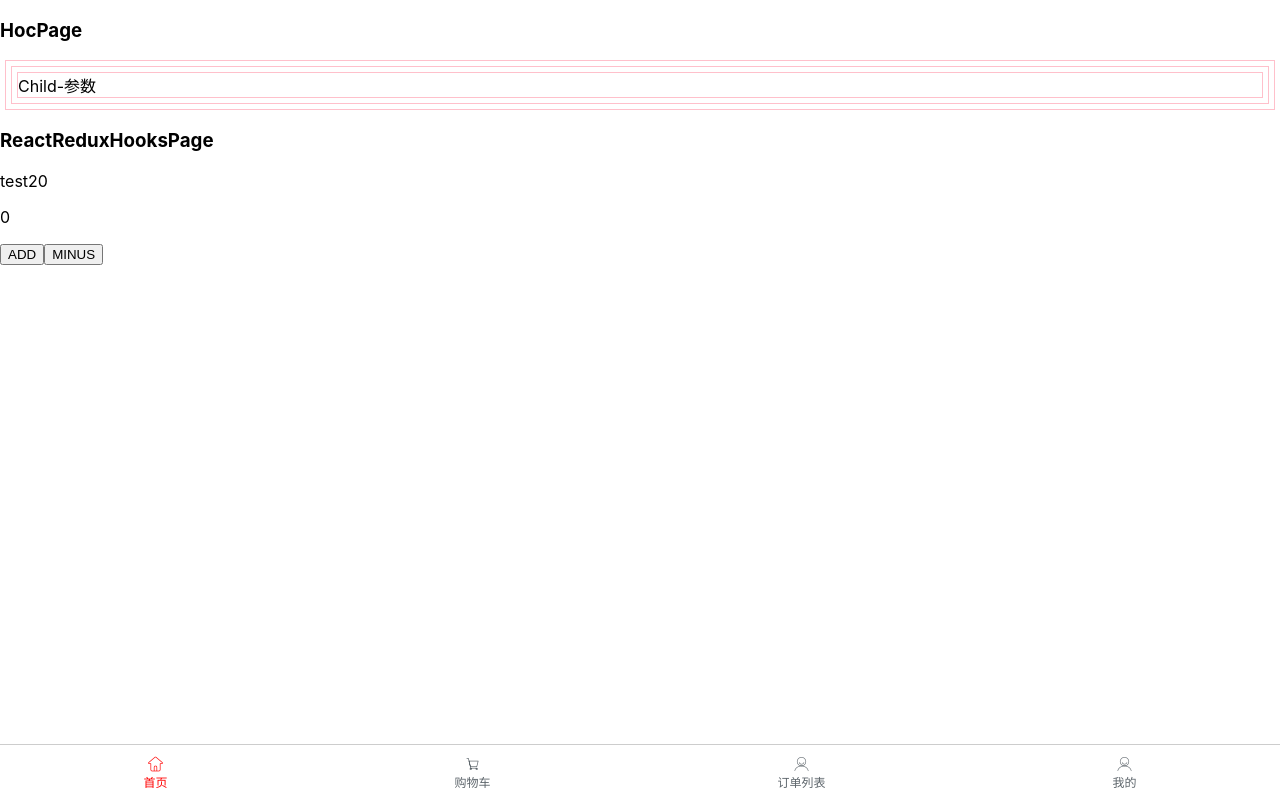
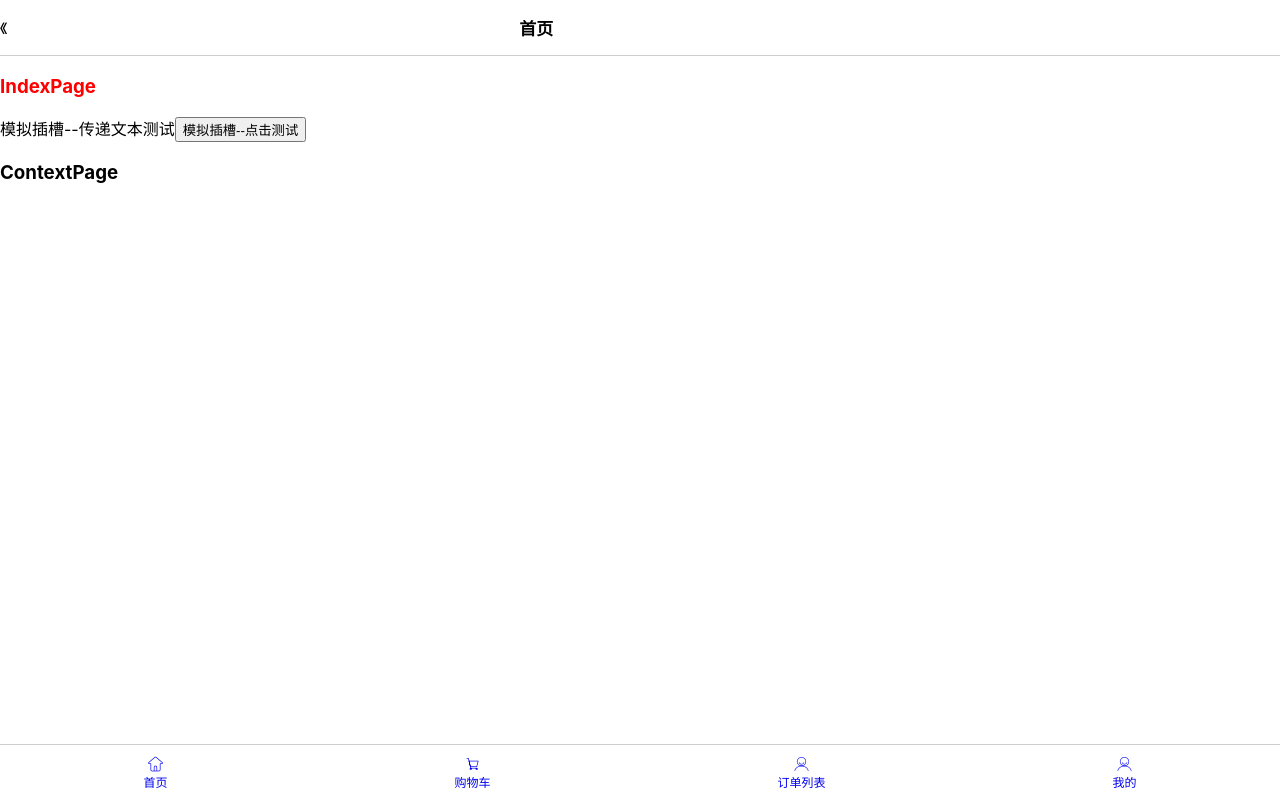
Before and after one commit to haohongyang1/my-app-test, a React app: page / in a window 1280 px wide. Built offline with nearby package versions, Linux system fonts and the light colour scheme.

Commit message:
update Router use

```diff
--- a/package.json
+++ b/package.json
@@ -52,6 +52,7 @@
     "react-dev-utils": "^10.2.1",
     "react-dom": "^16.13.1",
     "react-redux": "^7.2.1",
+    "react-router-dom": "^5.2.0",
     "redux": "^4.0.5",
     "redux-logger": "^3.0.6",
     "redux-promise": "^0.6.0",
--- a/src/App.js
+++ b/src/App.js
@@ -1,28 +1,42 @@
 import React, { useState } from "react";
 // import IndexPage from "./pages/IndexPage";
 // import ContextPage from "./pages/0725/ContextPage";
-import CartPage from "./pages/CartPage";
-import OrderListPage from "./pages/OrderListPage";
-import UserPage from "./pages/UserPage";
+// import CartPage from "./pages/CartPage";
+// import OrderListPage from "./pages/OrderListPage";
+// import UserPage from "./pages/UserPage";
 import BottomNav from "./components/BottomNav";
-import HocPage from "./pages/0725/HocPage";
+// import HocPage from "./pages/0725/HocPage";
 // import SetStatePage from "./components/Demo/SetStatePage";
 // import LifeCyclePage from "./components/Demo/LifeCyclePage";
 import ReactReduxHooksPage from "./components/Demo/ReactReduxHooksPage";
+import { BrowserRouter as Router, Link, Switch, Route } from "react-router-dom";
 // import HooksPage from "./components/Demo/HooksPage";
 function App() {
   const [activeNum, setActiveNum] = useState(0);
   return (
     <div className="App">
+      {/* <Router> */}
+      {/* <Link to="/">首页</Link>
+        <Link to="/user">用户中心</Link>
+        <Link to="/cart">购物车</Link>
+        <Link to="/product/123">商品</Link> */}
+      {/* 配置 */}
+      {/* <Switch>
+          <Route exact path="/" component={ContextPage}></Route>
+          <Route path="/user" component={UserPage}></Route>
+          <Route path="/cart" component={CartPage}></Route>
+          <Route path="/list" component={OrderListPage}></Route>
+        </Switch> */}
+      {/* </Router> */}
       {/* {activeNum === 0 && <IndexPage />} */}
       {/* {activeNum === 0 && <ContextPage />} */}
-      {activeNum === 0 && <HocPage />}
+      {/* {activeNum === 0 && <HocPage />}
       {activeNum === 1 && <CartPage />}
       {activeNum === 2 && <OrderListPage />}
-      {activeNum === 3 && <UserPage />}
+      {activeNum === 3 && <UserPage />} */}
       {/* <SetStatePage /> */}
       {/* <LifeCyclePage /> */}
-      <ReactReduxHooksPage />
+      {/* <ReactReduxHooksPage /> */}
       {/* <HooksPage /> */}
       <BottomNav activeNum={activeNum} setActiveNum={setActiveNum} />
     </div>
--- a/src/components/BottomNav/index.js
+++ b/src/components/BottomNav/index.js
@@ -1,55 +1,94 @@
 import React, { Component } from "react";
 import styles from "./index.module.scss";
+import ContextPage from "../../pages/0725/ContextPage";
+import CartPage from "../../pages/CartPage";
+import OrderListPage from "../../pages/OrderListPage";
+import UserPage from "../../pages/UserPage";
+import { BrowserRouter as Router, Link, Switch, Route } from "react-router-dom";
 const menu = [
   {
     title: "首页",
     link: "/",
     icon: "1",
+    comonent: ContextPage,
   },
   {
     title: "购物车",
     link: "/card",
     icon: "icon-",
+    component: CartPage,
   },
   {
     title: "订单列表",
     link: "/orderlist",
     icon: "tubiaolunkuo-",
+    component: OrderListPage,
   },
   {
     title: "我的",
     link: "/user",
     icon: "tubiaolunkuo-",
+    component: UserPage,
   },
 ];
 
+// 接入路由
 export default class BottomNav extends Component {
   render() {
-    // console.log("this.props===", this.props);
-    const { activeNum, setActiveNum } = this.props;
     return (
-      <div className={styles.main}>
-        {menu.map((item, index) => (
-          <MenuItem
-            key={item.link}
-            {...item}
-            active={activeNum === index}
-            onClick={() => setActiveNum(index)}
-          />
-        ))}
+      <div>
+        <Router>
+          <div className={styles.main}>
+            {menu.map((item, index) => {
+              return (
+                <Link to={item.link} className={styles.MenuItem}>
+                  <span className={"iconfont icon-" + item.icon}></span>
+                  <span className={styles.title}>{item.title}</span>
+                </Link>
+              );
+            })}
+            {/* <Link to="/user">用户中心</Link>
+            <Link to="/cart">购物车</Link>
+            <Link to="/product/123">商品</Link> */}
+          </div>
+          {/* 配置 */}
+          <Switch>
+            <Route exact path="/" component={ContextPage}></Route>
+            <Route path="/user" component={UserPage}></Route>
+            <Route path="/cart" component={CartPage}></Route>
+            <Route path="/list" component={OrderListPage}></Route>
+          </Switch>
+        </Router>
       </div>
     );
   }
+  // render() {
+  //   // console.log("this.props===", this.props);
+  //   const { activeNum, setActiveNum } = this.props;
+  //   return (
+  //     <div className={styles.main}>
+  //       {menu.map((item, index) => (
+  //         <MenuItem
+  //           key={item.link}
+  //           {...item}
+  //           active={activeNum === index}
+  //           onClick={() => setActiveNum(index)}
+  //         />
+  //       ))}
+  //     </div>
+  //   );
+  // }
 }
 
-function MenuItem({ title, icon, active, onClick }) {
-  return (
-    <div
-      className={(active ? styles.selected + " " : "") + styles.MenuItem}
-      onClick={onClick}
-    >
-      <span className={"iconfont icon-" + icon}></span>
-      <span className={styles.title}>{title}</span>
-    </div>
-  );
-}
+// function MenuItem({ title, icon, active, link }) {
+//   return (
+//     <Link
+//       className={(active ? styles.selected + " " : "") + styles.MenuItem}
+//       // onClick={onClick}
+//       to={link}
+//     >
+//       <span className={"iconfont icon-" + icon}></span>
+//       <span className={styles.title}>{title}</span>
+//     </Link>
+//   );
+// }
--- a/src/components/BottomNav/index.module.scss
+++ b/src/components/BottomNav/index.module.scss
@@ -10,6 +10,9 @@
   border-top: solid 1px #cdcdcd;
   align-items: center;
   color: #5d656b;
+  a {
+    text-decoration: none;
+  }
   .MenuItem {
     display: flex;
     flex-direction: column;
```
Also changed, not shown: src/router/RoutePage.js (added, +28 -0 lines), 1 other file (tests, documents, lock files or other folders).
